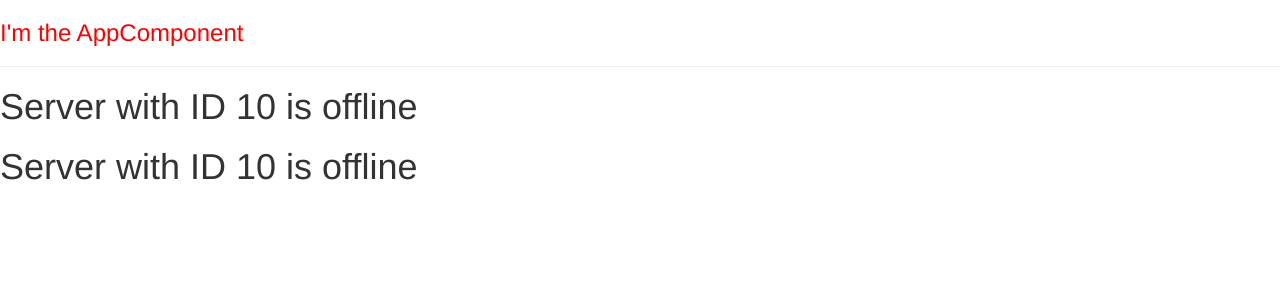
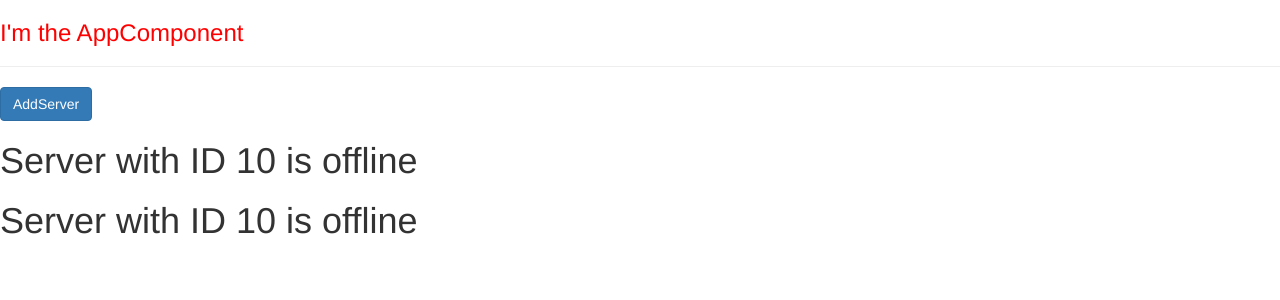
Before and after one commit to LeLionelCommenville/my-first-angular-app, an Angular app: page / in a window 1280 px wide. Shown: the top 300 px of the page. Built offline with nearby package versions, Linux system fonts and the light colour scheme.

Commit message:
property binding

```diff
--- a/src/app/servers/servers.component.html
+++ b/src/app/servers/servers.component.html
@@ -1,2 +1,7 @@
+<button
+class="btn btn-primary"
+[disabled]="!allowNewServer">
+  AddServer
+</button>
 <app-server></app-server>
 <app-server></app-server>
--- a/src/app/servers/servers.component.ts
+++ b/src/app/servers/servers.component.ts
@@ -8,5 +8,11 @@ import { Component } from '@angular/core';
   styleUrl: './servers.component.css'
 })
 export class ServersComponent {
+  allowNewServer = false;
 
+  constructor() {
+    setTimeout(() => {
+      this.allowNewServer = true;
+    }, 2000);
+  }
 }
```
